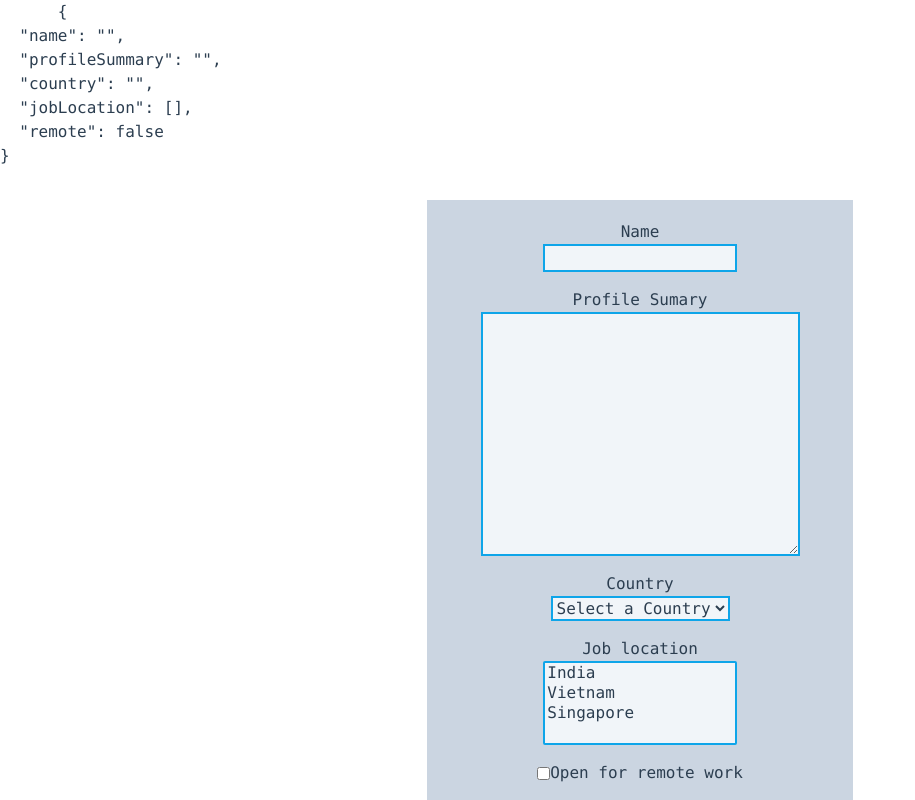
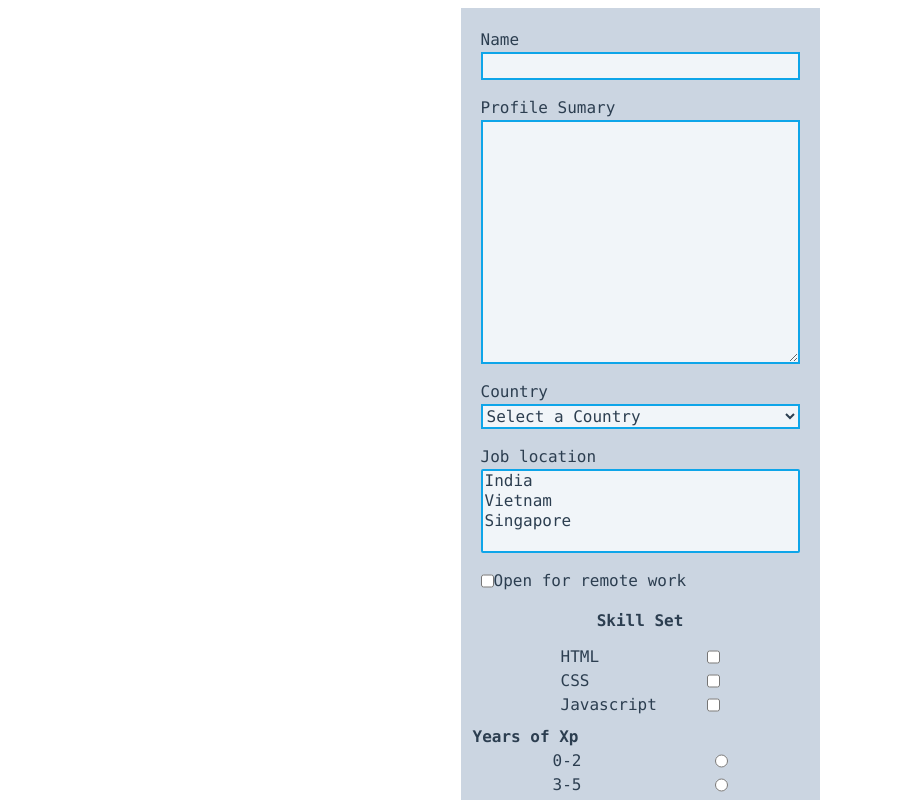
Before and after one commit to l1keafox/helloVue, a Vue app: page / in a window 1280 px wide. Shown: the top 800 px of the page, without its empty margins (0-915 px from the left). Built offline with nearby package versions, Linux system fonts and the light colour scheme.

Commit message:
Form good!

```diff
--- a/src/App.vue
+++ b/src/App.vue
@@ -1,70 +1,141 @@
 <template>
-  <div>
-    <pre>
-      {{ JSON.stringify(formValues,null,2) }}
-    </pre>
+  <div class="flex justify-center">
+    <form class="flex flex-col bg-slate-300 font-mono m-2 p-3" @submit="submitForm">
+      <div class="container flex flex-col justify-center items-left p-2">
+        <label for="name">Name</label>
+        <input
+          type="text"
+          id="name"
+          v-model="formValues.name"
+          class="bg-slate-100 border-2 border-sky-500"
+        />
       </div>
-  <div class="flex justify-center items-center">
-  <form class="flex flex-col bg-slate-300 font-mono w-1/3 m-2 p-3" >
+      <div class="container flex flex-col justify-center items-cenleftter p-2">
+        <label for="profile">Profile Sumary</label>
+        <textarea
+          name=""
+          id="profile"
+          cols="30"
+          rows="10"
+          v-model="formValues.profileSummary"
+          class="bg-slate-100 border-2 border-sky-500"
+        ></textarea>
+      </div>
+      <div class="container flex flex-col justify-center items-left p-2">
+        <label for="country">Country </label>
+        <select
+          name=""
+          id="country"
+          v-model="formValues.country"
+          class="bg-slate-100 border-2 border-sky-500"
+        >
+          <option value="">Select a Country</option>
+          <option value="india">India</option>
+          <option value="korea">Korea</option>
+          <option value="vietnam">Vietnam</option>
+          <option value="singapore">Singapore</option>
+        </select>
+      </div>
 
-    <div class="container flex flex-col justify-center items-center p-2">
-      <label for="name">Name</label>
-      <input type="text" id="name" v-model="formValues.name" class="bg-slate-100 border-2 border-sky-500 w-1/2">
-    </div>
-    <div class="container flex flex-col justify-center items-center  p-2">
-      <label for="profile">Profile Sumary</label>
-      <textarea name="" id="profile" cols="30" rows="10" v-model="formValues.profileSummary" class="bg-slate-100 border-2 border-sky-500"></textarea>
-    </div>
-    <div class="container flex flex-col justify-center items-center p-2">
-      <label for="country">Country </label>
-      <select name="" id="country" v-model="formValues.country" class="bg-slate-100 border-2 border-sky-500">
-        <option value="">Select a Country</option>
+      <div class="container flex flex-col justify-center items-left p-2">
+        <label for="job-location">Job location </label>
+        <select
+          name=""
+          id="job-location"
+          multiple
+          v-model="formValues.jobLocation"
+          class="bg-slate-100 border-2 border-sky-500"
+        >
           <option value="india">India</option>
           <option value="vietnam">Vietnam</option>
           <option value="singapore">Singapore</option>
         </select>
       </div>
 
-    <div class="container flex flex-col justify-center items-center p-2">
-      <label for="job-location">Job location </label>
-      <select name="" id="job-location" multiple v-model="formValues.jobLocation" class="bg-slate-100 border-2 border-sky-500 w-1/2">
-        <option value="india">India</option>
-        <option value="vietnam">Vietnam</option>
-        <option value="singapore">Singapore</option>
-      </select>
+      <div class="container flex justify-left items-left p-2">
+        <input
+          type="checkbox"
+          id="remote"
+          v-model="formValues.remote"
+          true-value="yes"
+          false-value="no"
+        />
+        <label for="remote">Open for remote work</label>
       </div>
 
-    <div class="container flex justify-center items-center p-2">
-      <input type="checkbox" id="remote" v-model="formValues.remote">
-      <label for="remote" >Open for remote work</label>
-
+      <div class="container flex-col flex justify-left items-left p-2">
+        <label for="" class="text-center pb-3 font-bold">Skill Set</label>
+        <div class="flex justify-between px-20">
+          <label for="html">HTML</label>
+          <input type="checkbox" id="html" value="html" v-model="formValues.skillSet" />
+        </div>
+        <div class="flex justify-between px-20">
+          <label for="css">CSS</label>
+          <input type="checkbox" id="css" value="css"  v-model="formValues.skillSet"  />
+        </div>
+        <div class="flex justify-between px-20">
+          <label for="javascript">Javascript</label>
+          <input type="checkbox" id="javascript" value="javascript"  v-model="formValues.skillSet" />
+        </div>
+      </div>
+      <div>
+        <label for="" class="text-center pb-3 font-bold">Years of Xp</label>
+        <div class="flex justify-between px-20">
+          <label for="0-2">0-2</label>
+          <input type="radio" id="0-2" value="0-2" v-model="formValues.yearsOfXp" />
+        </div>
+        <div class="flex justify-between px-20">
+          <label for="3-5">3-5</label>
+          <input type="radio" id="3-5" value="3-5" v-model="formValues.yearsOfXp" />
+        </div>
+        <div class="flex justify-between px-20">
+          <label for="5+">5+</label>
+          <input type="radio" id="5+" value="5+" v-model="formValues.yearsOfXp" />
+        </div>
       </div>
 
+
       <div class="container flex justify-center items-center p-2">
-      <button class="container flex flex-col bg-slate-100 border-2 border-green-500 justify-center items-center w-1/2"> Enter Info </button>
+        <button
+          class="container flex flex-col bg-slate-100 border-2 border-green-500 hover:bg-slate-400 justify-center items-center w-3/4"
+        >
+          Submit
+        </button>
+      </div>
+    </form>
+  </div>
+  <div class="flex justify-center text-right">
+    <pre>
+      {{ JSON.stringify(formValues, null, 2) }}
+    </pre>
   </div>
 
-  </form>
-</div>
 </template>
 
 <script>
 export default {
-  name: 'App',
-  data(){
+  name: "App",
+  data() {
     return {
       formValues: {
-        name: '',
-        profileSummary: '',
-        country: '',
+        name: "",
+        profileSummary: "",
+        country: "",
         jobLocation: [],
-        remote: false
-      }
-    }
+        remote: "no",
+        skillSet: [],
+        yearsOfXp: ''
+      },
+    };
   },
   methods: {
-  }
-}
+    submitForm(event){
+      event.preventDefault();
+      console.log(this.formValues);
+      console.log( this.formValues.name);
+    },
+  },
+};
 </script>
 
 <style>
@@ -74,7 +145,7 @@ export default {
   -moz-osx-font-smoothing: grayscale;
   color: #2c3e50;
 }
-#formDiv{
+#formDiv {
   display: flex;
   justify-content: center;
   align-items: center;
```
Lines whose indentation alone changed are shown as unchanged.
